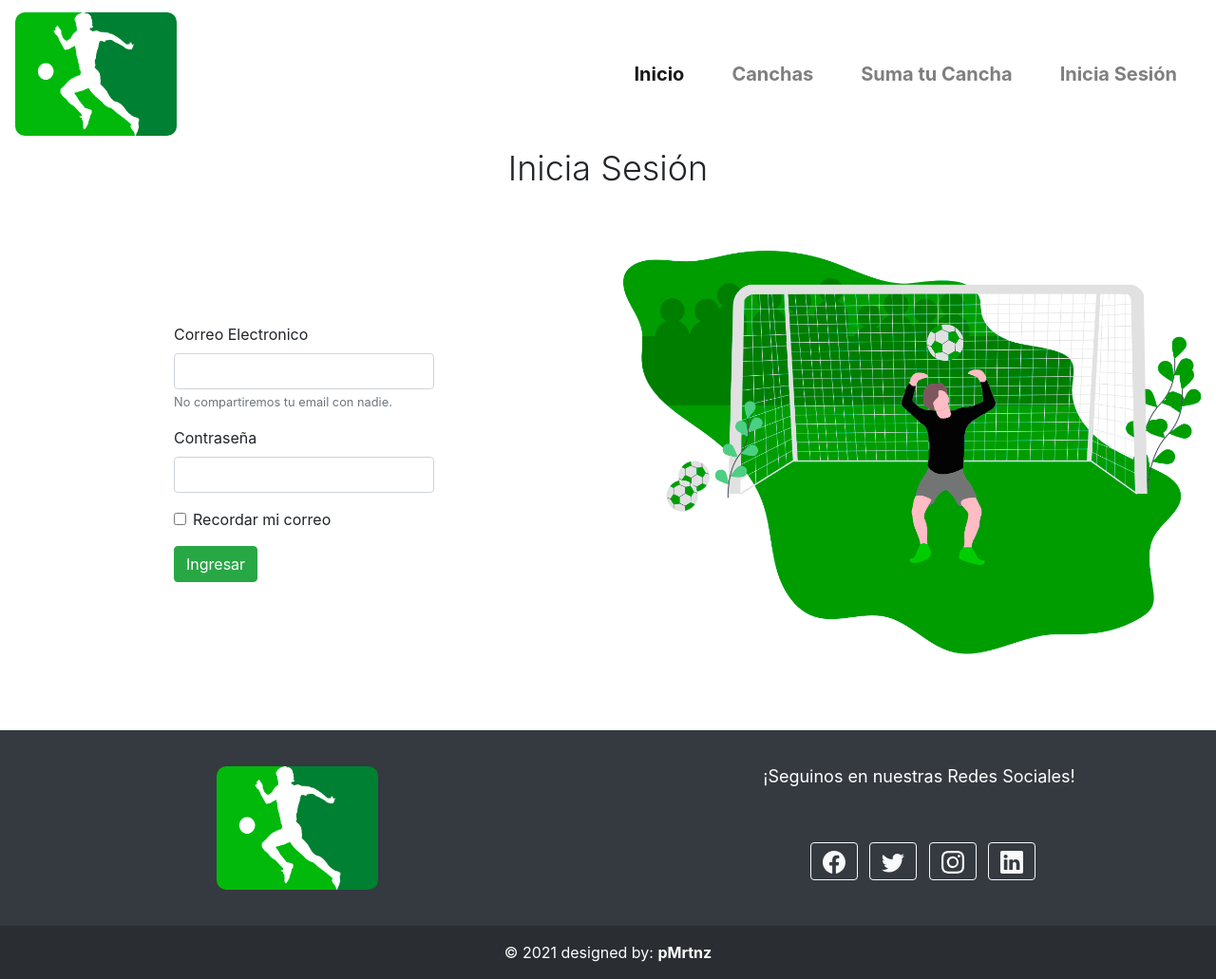
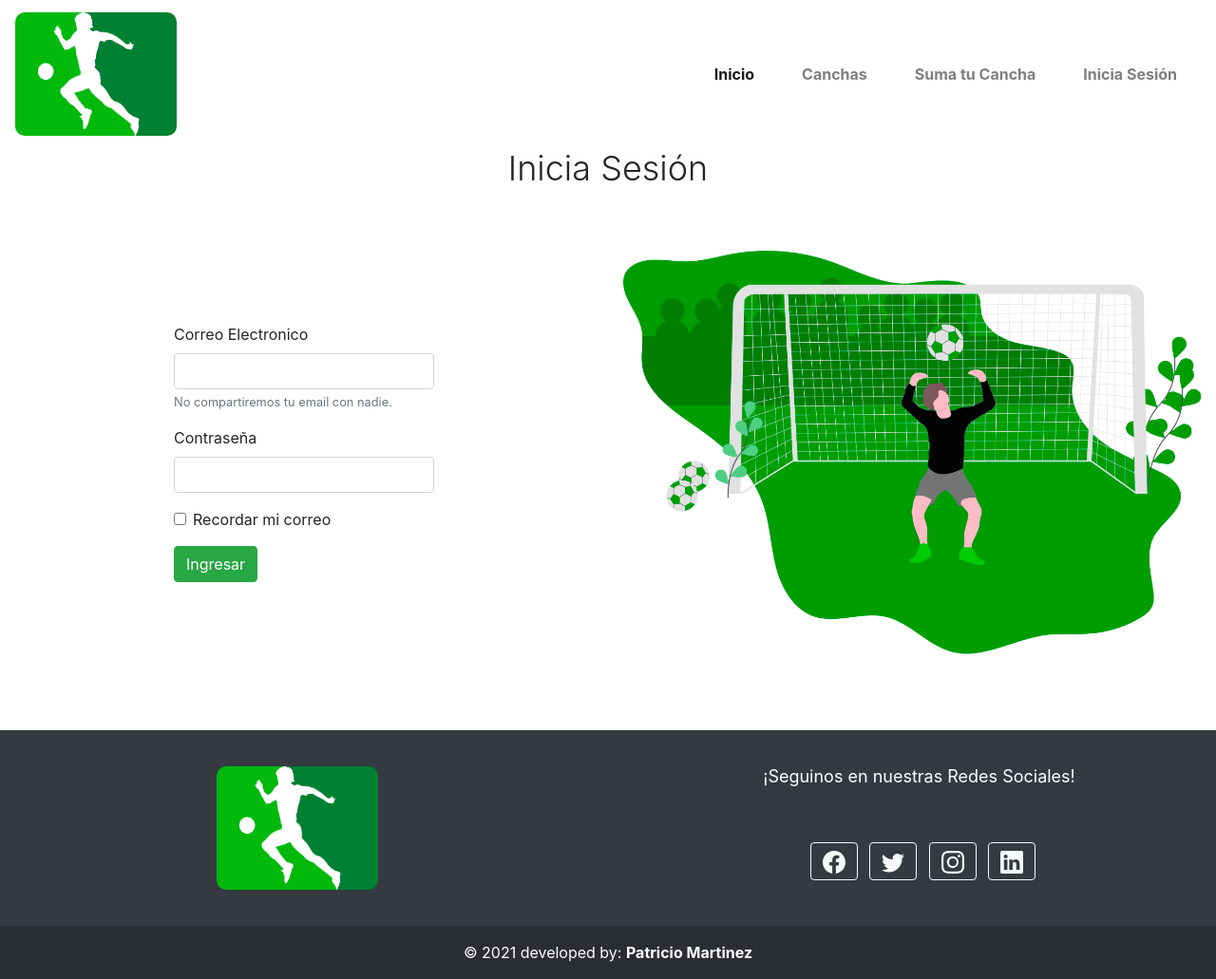
Before and after one commit to pMrtnz/iCancha, a website: page pages/login.html in a window 1280 px wide. Shown: the whole page at 95% size. Drawn offline with nearby package versions, Linux system fonts and the light colour scheme.

Commit message:
Cambios Finales

```diff
--- a/assets/scss/style.scss
+++ b/assets/scss/style.scss
@@ -16,7 +16,7 @@ html{
     padding: 0px 25px 0px 25px;
   }
   .li__mod{
-    font-size: 20px;
+    font-size: 16px;
   }
   .header--bgvideo {
     position: relative;
--- a/pages/login.html
+++ b/pages/login.html
@@ -121,8 +121,8 @@
       </div>
 
       <div class="text-center p-3" style="background-color: rgba(0, 0, 0, 0.2);">
-        © 2021 designed by:
-        <a class="text-white" href="https://www.linkedin.com/in/patricio-martinez-255329201/" target="_blank"><strong>pMrtnz</strong></a>
+        © 2021 developed by:
+        <a class="text-white" href="https://www.linkedin.com/in/patricio-martinez-255329201/" target="_blank"><strong>Patricio Martinez</strong></a>
       </div>
     </footer>
 
```
Also changed, not shown: index.html (+2 -2 lines), pages/canchas.html (+2 -2 lines), pages/sumatucancha.html (+2 -2 lines), assets/css/styles.css.
